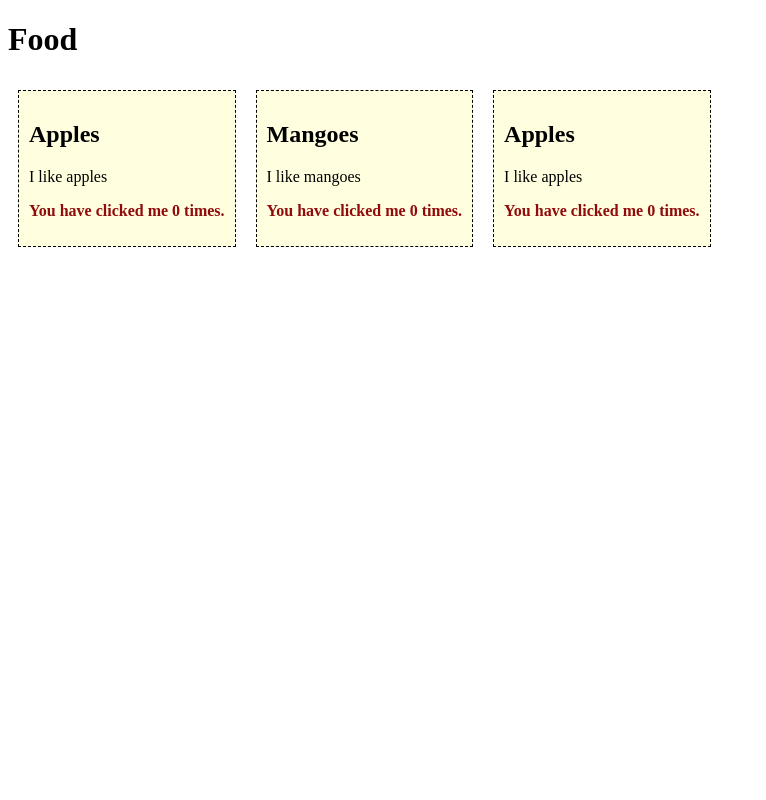
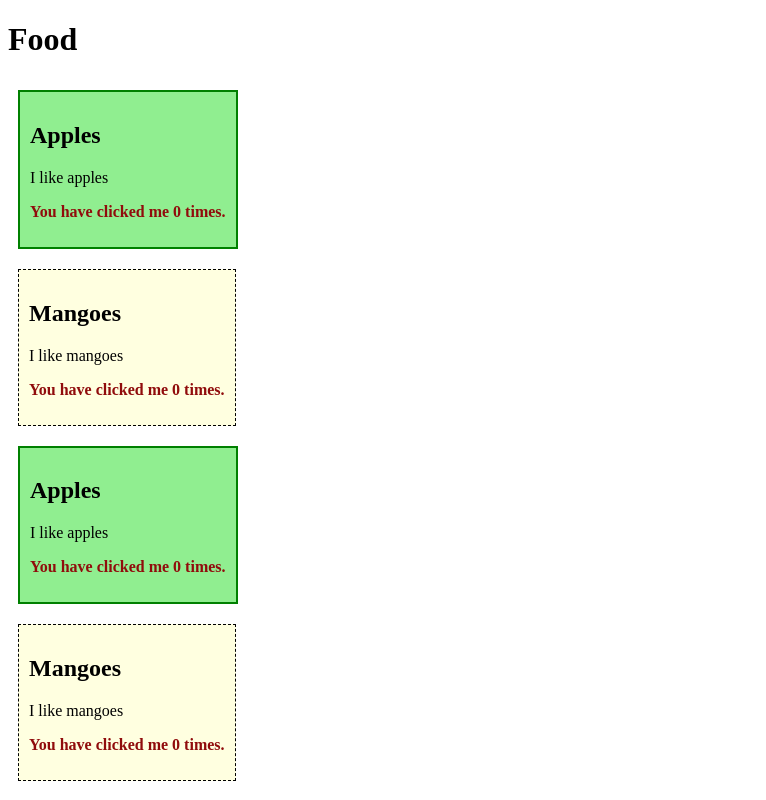
Before and after one commit to rainvp/webprog-sf231-vuejs, a Vue app in the folder vue-project/: page / in a window 1280 px wide. Shown: the whole page, without its empty margins (0-766 px from the left). Built offline with nearby package versions, Linux system fonts and the light colour scheme.

Commit message:
update class and app.vue

```diff
--- a/vue-project/src/App.vue
+++ b/vue-project/src/App.vue
@@ -1,8 +1,9 @@
 <template>
     <h1>Food</h1>
-    <food-item/>
-    <food-item2/>
-    <food-item/>
+    <food-item/> <br>
+    <food-item2/> <br>
+    <food-item/> <br>
+    <food-item2/> <br>
   </template>
 
   <script></script>
--- a/vue-project/src/components/FoodItem.vue
+++ b/vue-project/src/components/FoodItem.vue
@@ -1,5 +1,5 @@
 <template>
-    <div v-on:click="countClicks">
+    <div v-on:click="countClicks" class="apple">
       <h2>{{ name }}</h2>
       <p>{{ message }}</p>
       <p id="red">You have clicked me {{ clicks }} times.</p>
@@ -24,8 +24,16 @@
   </script>
 
   <style>
+    .apple {
+      border: solid green 2px;
+      display: inline-block;
+      margin: 10px;
+      padding: 10px;
+      background-color: lightgreen;
+    }
+
     #red {
-      font-weight: bold ;
+      font-weight: bold;
       color: rgb(144, 12, 12);
     }
   </style>
--- a/vue-project/src/components/FoodItem2.vue
+++ b/vue-project/src/components/FoodItem2.vue
@@ -1,5 +1,5 @@
 <template>
-    <div v-on:click="countClicks">
+    <div v-on:click="countClicks" class="mangoes">
       <h2>{{ name }}</h2>
       <p>{{ message }}</p>
       <p id="red">You have clicked me {{ clicks }} times.</p>
@@ -24,11 +24,16 @@
   </script>
 
   <style>
-    #app > div {
+    .mangoes {
       border: dashed black 1px;
       display: inline-block;
       margin: 10px;
       padding: 10px;
       background-color: lightyellow;
     }
+
+    #red {
+      font-weight: bold;
+      color: rgb(144, 12, 12);
+    }
   </style>
```
Lines whose indentation alone changed are shown as unchanged.
